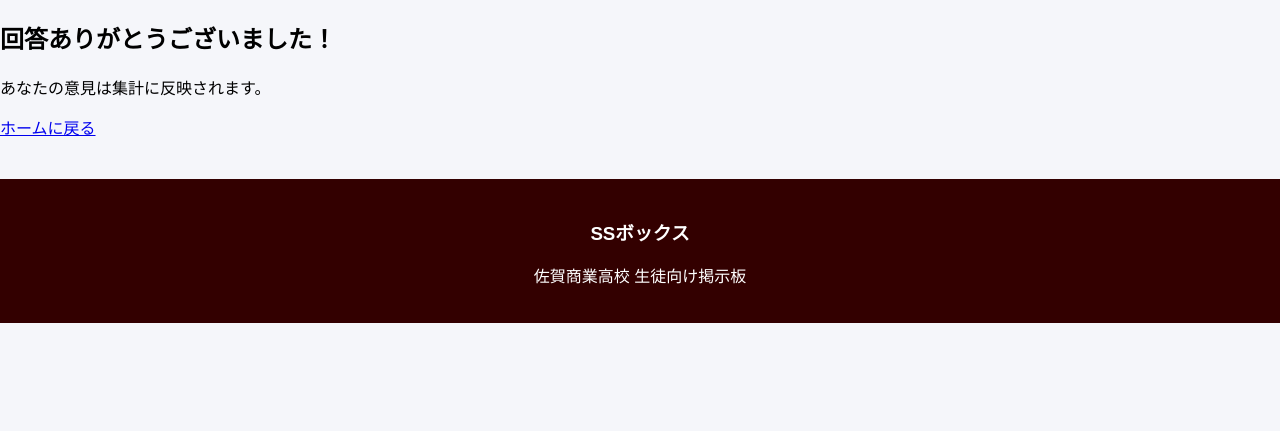
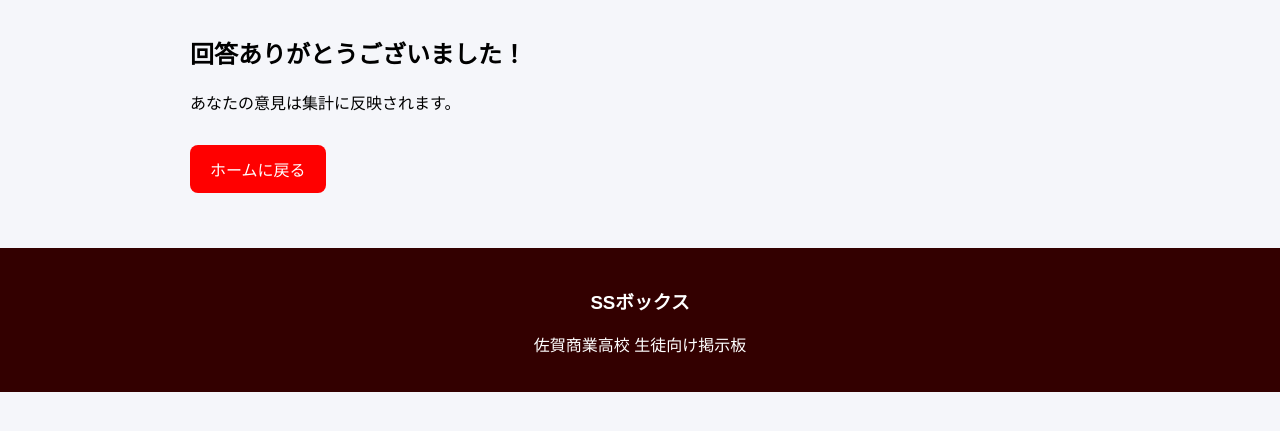
Before and after one commit to macchaislife/myschool, a Django app: page /survey/thanks/ in a window 1280 px wide. Shown: the part 49-480 px from the top of the page. Run offline with Django 5.2, Linux system fonts and the light colour scheme.

Commit message:
fix templates

```diff
--- a/home/templates/home/survey_thanks.html
+++ b/home/templates/home/survey_thanks.html
@@ -1,8 +1,10 @@
 {% extends "home/base.html" %}
 
 {% block content %}
-<h2>回答ありがとうございました！</h2>
-<p>あなたの意見は集計に反映されます。</p>
+<div class="container">
+    <h2>回答ありがとうございました！</h2>
+    <p>あなたの意見は集計に反映されます。</p>
 
-<a href="{% url 'home' %}">ホームに戻る</a>
+    <a href="{% url 'index' %}" class="btn-main">ホームに戻る</a>
+</div>
 {% endblock %}
```
